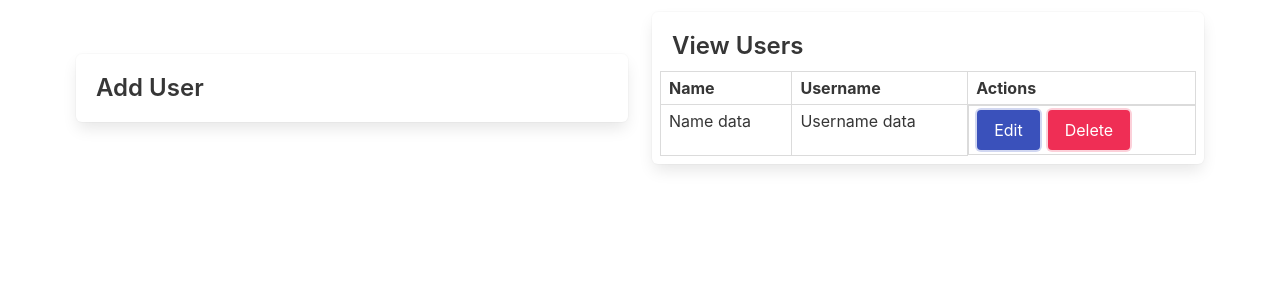
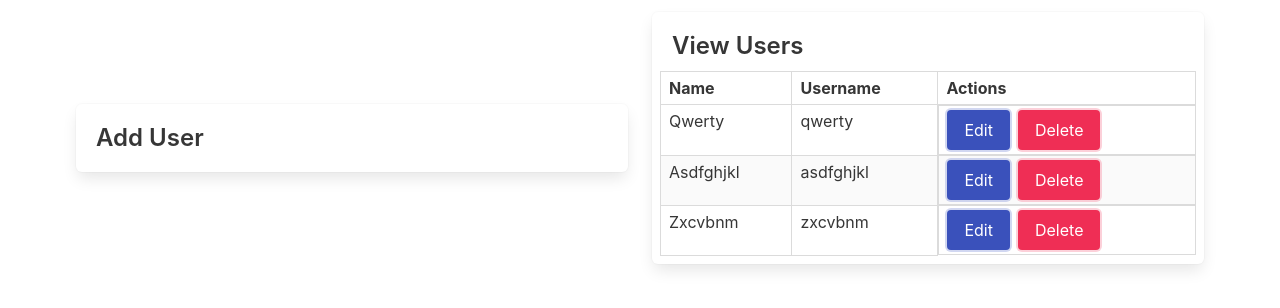
Before and after one commit to paulamariebinongo25/myCRUDAPP, a React (Create React App) app: page / in a window 1280 px wide. Shown: the top 308 px of the page. Built offline with nearby package versions, Linux system fonts and the light colour scheme.

Commit message:
Display users in the table

```diff
--- a/src/App.css
+++ b/src/App.css
@@ -1,4 +1,4 @@
-.App {
+/* .App {
   text-align: center;
 }
 
@@ -35,4 +35,4 @@
   to {
     transform: rotate(360deg);
   }
-}
+} */
--- a/src/App.js
+++ b/src/App.js
@@ -1,11 +1,18 @@
-import React from "react";
-import logo from "./logo.svg";
+import React, { useState } from "react";
 import "./App.css";
 import "bulma/css/bulma.css";
 
 import UserTable from "./components/tables/UserTable";
 
 const App = () => {
+  const usersData = [
+    { id: 1, name: "Qwerty", username: "qwerty" },
+    { id: 2, name: "Asdfghjkl", username: "asdfghjkl" },
+    { id: 3, name: "Zxcvbnm", username: "zxcvbnm" }
+  ];
+
+  const [users, setUsers] = useState(usersData);
+
   return (
     <div className="container is-centered">
       <div className="level">
@@ -18,7 +25,7 @@ const App = () => {
           <div className="box">
             <div className="title is-4">View Users</div>
             <div className="columns">
-              <UserTable />
+              <UserTable users={users} />
             </div>
           </div>
         </div>
--- a/src/components/tables/UserTable.jsx
+++ b/src/components/tables/UserTable.jsx
@@ -1,6 +1,6 @@
 import React from "react";
 
-const UserTable = () => (
+const UserTable = props => (
   <table className="table is-bordered is-striped is-narrow is-hoverable is-fullwidth">
     <thead>
       <tr>
@@ -10,9 +10,11 @@ const UserTable = () => (
       </tr>
     </thead>
     <tbody>
-      <tr>
-        <td>Name data</td>
-        <td>Username data</td>
+      {props.users.length > 0 ? (
+        props.users.map(user => (
+          <tr key={user.id}>
+            <td>{user.name}</td>
+            <td>{user.username}</td>
             <td className="level">
               <div className="buttons">
                 <button className="button is-link is-hovered is-focused is-active">
@@ -24,6 +26,14 @@ const UserTable = () => (
               </div>
             </td>
           </tr>
+        ))
+      ) : (
+        <tr>
+          <td colSpan={3}>
+            <div className="subtitle is-5  has-text-centered">No users</div>
+          </td>
+        </tr>
+      )}
     </tbody>
   </table>
 );
```
Lines whose indentation alone changed are shown as unchanged.
